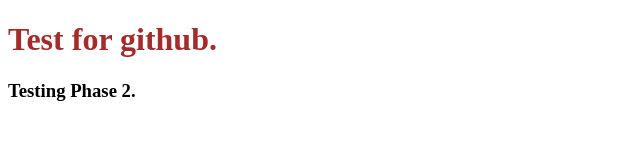
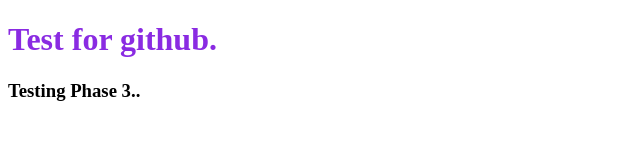
Before and after one commit to grvdshwl/git-testing, a plain HTML site: page index.html in a window 1280 px wide. Shown: the whole page, without its empty margins (0-640 px from the left). Drawn offline with Linux system fonts and the light colour scheme.

Commit message:
test2 files

```diff
--- a/index.html
+++ b/index.html
@@ -7,6 +7,6 @@
   </head>
   <body>
     <h1>Test for github.</h1>
-    <h3>Testing Phase 2.</h3>
+    <h3>Testing Phase 3..</h3>
   </body>
 </html>
--- a/style.css
+++ b/style.css
@@ -1,3 +1,3 @@
 h1 {
-  color: brown;
+  color: blueviolet;
 }
```
